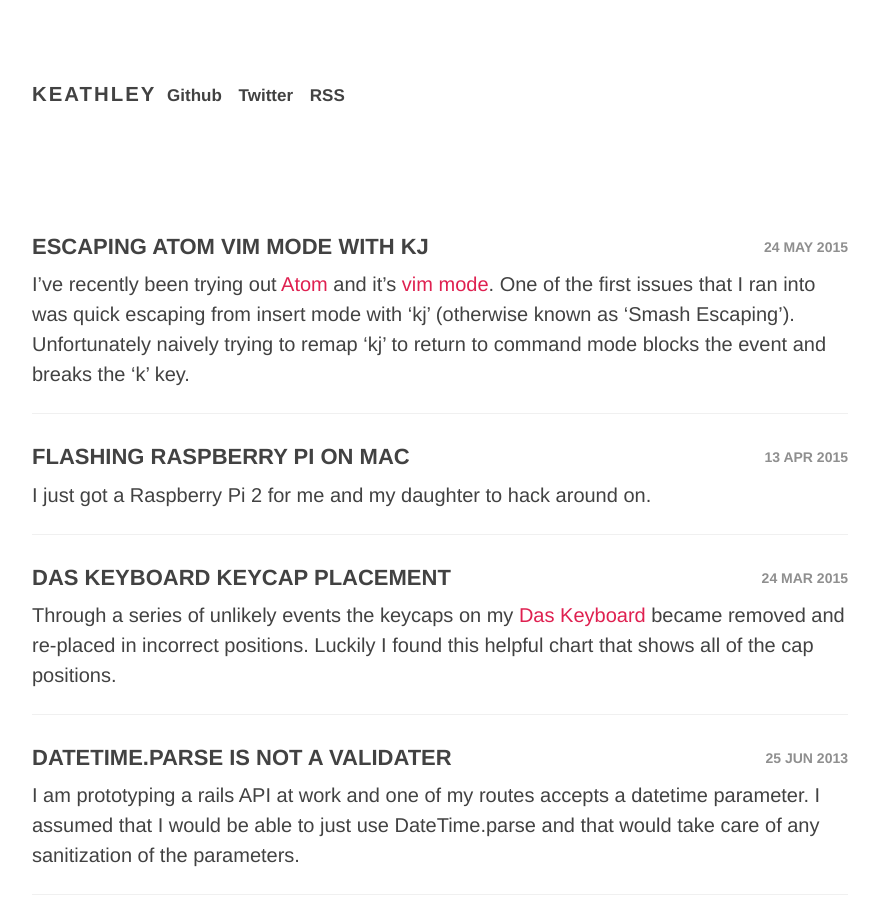
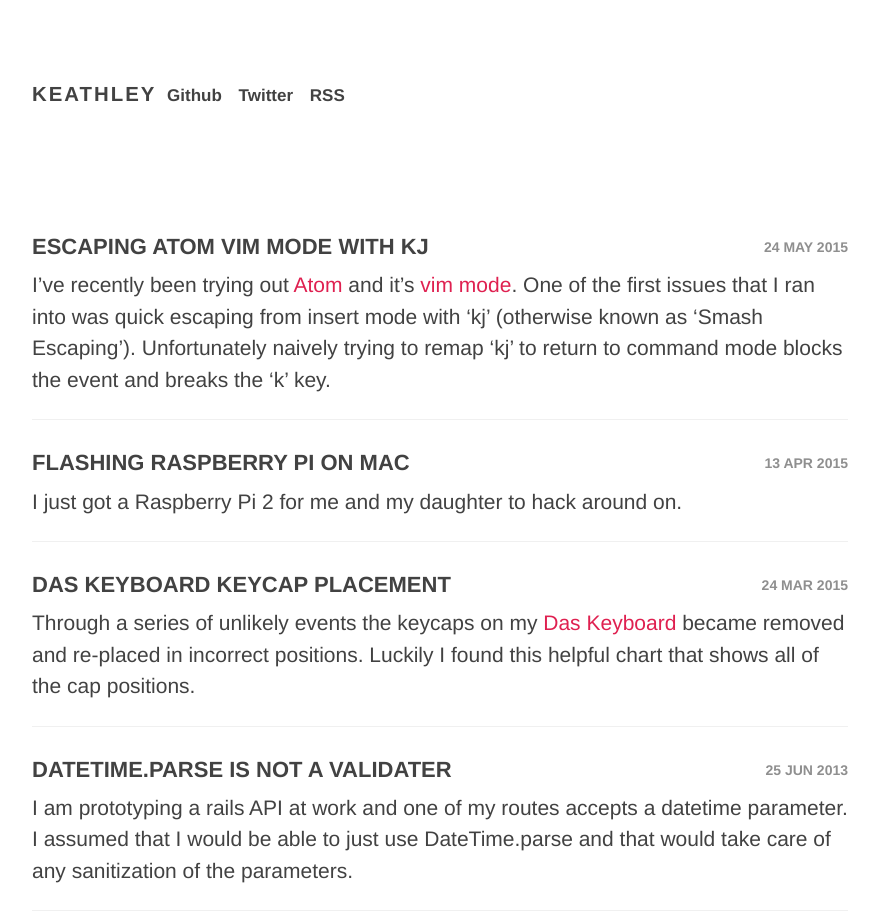
Before and after one commit to wojtekmach/keathley.github.io, a Jekyll site: the page built from index.html, in a window 1280 px wide. Shown: the whole page, without its empty margins (200-1079 px from the left). Built offline with Jekyll 4.4.1, drawn with Linux system fonts in a browser that asks for light colours; nearby versions of some CDN libraries.

Commit message:
Clean up css

```diff
--- a/css/main.scss
+++ b/css/main.scss
@@ -10,18 +10,20 @@
 	box-sizing: border-box;
 }
 
-html, body {
+html,
+body {
   height: 100%;
 }
 
 body {
-  background-color: #FFF;
   font-family: "proxima-nova", "Helvetica", "sans-serif";
 	line-height: 150%;
 	font-size: 17px;
   font-weight: normal;
   color: $base-color;
   -webkit-font-smoothing: antialiased;
+
+  background-color: #FFF;
 }
 
 .container {
@@ -37,35 +39,24 @@
 	}
 }
 
-h1 {
-  font-size: 2em;
-  line-height: 110%;
-	margin-bottom: .5rem;
+h1,
+h2,
+h3,
+h4 {
+	margin-bottom: 0.5rem;
+	line-height: 110%;
 }
 
-h2 {
-  font-size: 1.7em;
-  line-height: 110%;
-	margin-bottom: .5rem;
-}
-
-h3 {
-	font-size: 1.2em;
-  line-height: 110%;
-	margin-bottom: .5rem;
-}
-
-h4 {
-	font-size: 1em;
-  line-height: 110%;
-	margin-bottom: .5rem;
-}
+h1 { font-size: 2em; 		}
+h2 { font-size: 1.7em; 	}
+h3 { font-size: 1.2em; 	}
+h4 { font-size: 1em; 		}
 
 p {
-	margin: 0 0 1rem;
+	margin: 0 0 1.25rem;
 
 	@media screen and (min-width: $break) {
-	  font-size: 20px;
+	  font-size: 21px;
 		line-height: 150%;
 	}
 }
@@ -73,14 +64,12 @@
 p + h1,
 p + h2,
 p + h3,
-p + h4 {
-	margin-top: 1.5rem;
-}
+p + h4 { margin-top: 2rem; }
 
 a {
   color: $link-color;
+	text-decoration: none;
 	background-color: transparent;
-	text-decoration: none;
 	transition: box-shadow 0.1s ease-in-out;
 
   &:hover {
@@ -91,13 +80,14 @@
 
 code {
   padding: 1em 2em;
+
   font-size: 13px;
   font-family: "Menlo",Inconsolata,"Fira Mono","Source Code Pro",monospace;
 }
 
 p > code {
+  padding: 0.2em;
   color: $link-color;
-  padding: 0.2em;
   background: #f2f2f2;
   border: 1px solid #DDD;
   border-radius: 2px;
@@ -109,24 +99,21 @@
 	}
 
   .site-header {
+		margin: 0;
     letter-spacing: 2px;
     text-transform: uppercase;
-		margin: 0;
   }
 
 	h3,
-	h4 {
+	h4,
+	nav {
 		display: inline-block;
 	}
 
-  nav {
-		display: inline-block;
-  }
-
   a {
-    color: $base-color;
 		margin-right: 6px;
 		margin-left: 6px;
+		color: $base-color;
   }
 }
 
@@ -145,26 +132,26 @@
 }
 
 .posts {
+	padding-top: 40px;
   padding-left: 0px;
 	margin: 0;
-	padding-top: 40px;
 
   li {
+    padding: 12px 0;
     list-style-type: none;
-    padding: 12px 0;
 		border-bottom: 1px solid #F0F0F0;
 
     .post-title {
-      text-transform: uppercase;
-      font-weight: bold;
-			font-size: 22px;
 			padding-top: 19px;
 			padding-bottom: 10px;
 			margin: 0;
+      font-weight: bold;
+			font-size: 22px;
+		  text-transform: uppercase;
 
 			a {
+				color: $base-color;
 				text-decoration: none;
-				color: $base-color;
 			}
 
 			a:hover {
@@ -172,11 +159,11 @@
 			}
 
 			.date {
-				font-weight: 600;
-				font-size: 14px;
 				padding-left: 5px;
 				float: right;
 				color: lighten($base-color, 30);
+				font-weight: 600;
+				font-size: 14px;
 
 				@media screen and (max-width: $break) {
 					display: none;
@@ -189,7 +176,7 @@
 			margin-bottom: 12px;
 
 			p {
-				margin: 0;
+				margin-bottom: 0;
 			}
 		}
 
```
Also changed, not shown: _drafts/2015-05-31-Building-a-Keyboard-finding-all-of-the-parts.md (+0 -1 lines).
